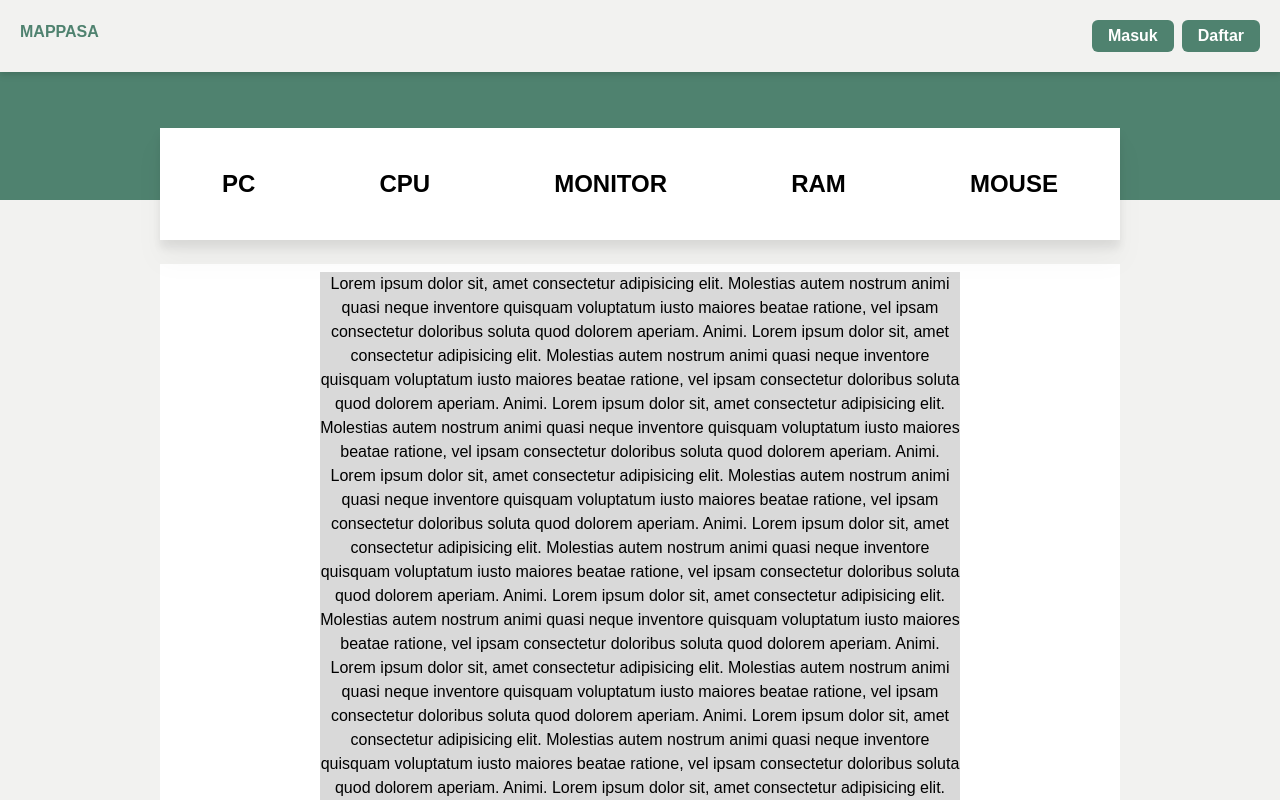
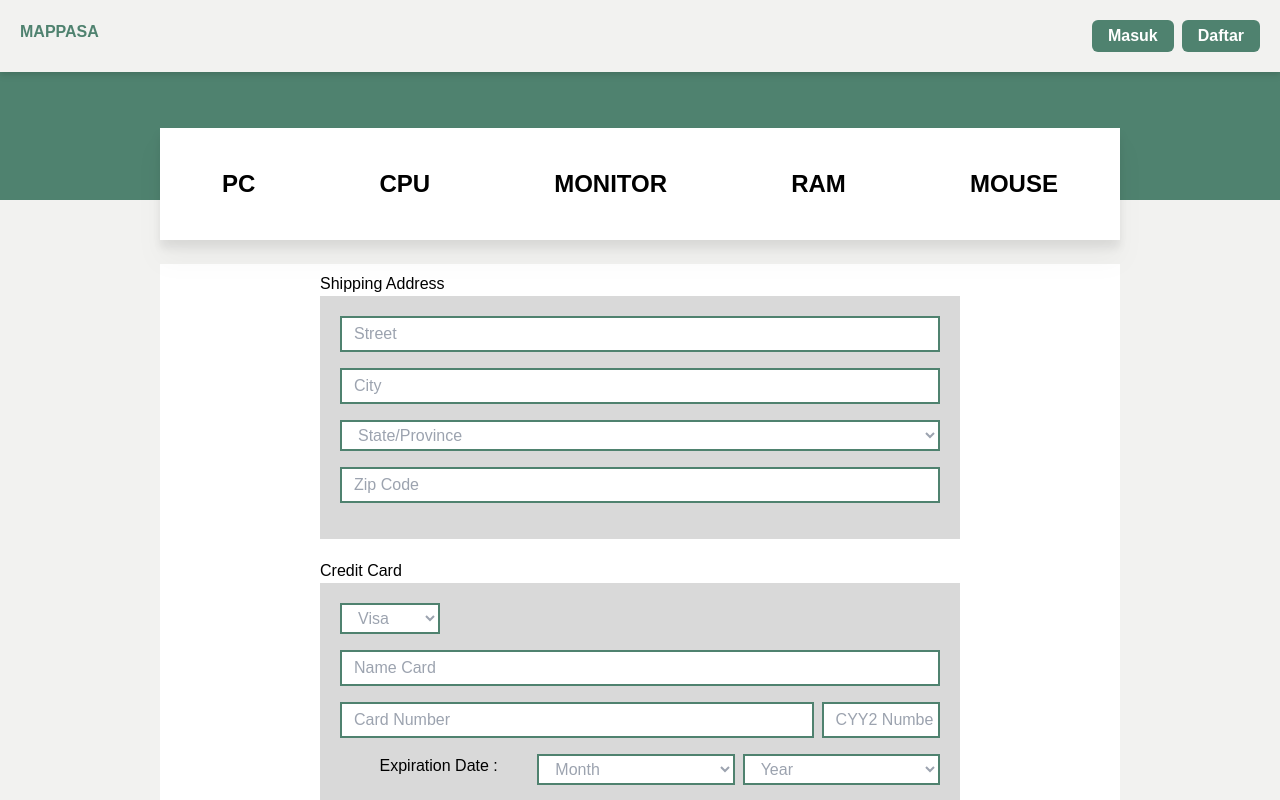
Before and after one commit to Verasoniya/Mappasa-ECommerce, a React (Create React App) app: page / in a window 1280 px wide. Shown: the top 800 px of the page. Built offline with nearby package versions, Linux system fonts and the light colour scheme.

Commit message:
order, fix category

```diff
--- a/src/App.js
+++ b/src/App.js
@@ -1,3 +1,5 @@
+// import Login from "./pages/Login";
+// import Register from "./pages/Register";
 import "./styles/App.css";
 import Layout from "./components/Layout";
 
--- a/src/components/Category.jsx
+++ b/src/components/Category.jsx
@@ -3,11 +3,11 @@ import React from "react";
 function Category() {
   return (
     <div className="bg-white w-3/4 flex items-center justify-around h-28 text-2xl font-semibold drop-shadow-xl absolute top-32">
-      <div>PC</div>
-      <div>CPU</div>
-      <div>MONITOR</div>
-      <div>RAM</div>
-      <div>MOUSE</div>
+      <div className="hover:text-[#4F826F]">PC</div>
+      <div className="hover:text-[#4F826F]">CPU</div>
+      <div className="hover:text-[#4F826F]">MONITOR</div>
+      <div className="hover:text-[#4F826F]">RAM</div>
+      <div className="hover:text-[#4F826F]">MOUSE</div>
     </div>
   );
 }
--- a/src/components/Header.jsx
+++ b/src/components/Header.jsx
@@ -2,7 +2,7 @@ import React from "react";
 
 function Header() {
   return (
-    <div className="sticky top-0 bg-[#F2F2F0] flex justify-between drop-shadow-md">
+    <div className="sticky z-10 top-0 bg-[#F2F2F0] flex justify-between drop-shadow-md">
       <div className="m-5 font-bold text-[#4F826F]">MAPPASA</div>
       <div className="m-5 flex">
         <div className="ml-2  bg-[#4F826F] px-4 py-1 rounded-md">
--- a/src/components/Shipping.jsx
+++ b/src/components/Shipping.jsx
@@ -1,41 +1,135 @@
 import React from "react";
+import { Input } from "../components/Input";
+import { Button } from "./Button";
 
 function Shipping() {
   return (
-    <div className="bg-[#D9D9D9] w-4/6 m-2">
-      Lorem ipsum dolor sit, amet consectetur adipisicing elit. Molestias autem
-      nostrum animi quasi neque inventore quisquam voluptatum iusto maiores
-      beatae ratione, vel ipsam consectetur doloribus soluta quod dolorem
-      aperiam. Animi. Lorem ipsum dolor sit, amet consectetur adipisicing elit.
-      Molestias autem nostrum animi quasi neque inventore quisquam voluptatum
-      iusto maiores beatae ratione, vel ipsam consectetur doloribus soluta quod
-      dolorem aperiam. Animi. Lorem ipsum dolor sit, amet consectetur
-      adipisicing elit. Molestias autem nostrum animi quasi neque inventore
-      quisquam voluptatum iusto maiores beatae ratione, vel ipsam consectetur
-      doloribus soluta quod dolorem aperiam. Animi. Lorem ipsum dolor sit, amet
-      consectetur adipisicing elit. Molestias autem nostrum animi quasi neque
-      inventore quisquam voluptatum iusto maiores beatae ratione, vel ipsam
-      consectetur doloribus soluta quod dolorem aperiam. Animi. Lorem ipsum
-      dolor sit, amet consectetur adipisicing elit. Molestias autem nostrum
-      animi quasi neque inventore quisquam voluptatum iusto maiores beatae
-      ratione, vel ipsam consectetur doloribus soluta quod dolorem aperiam.
-      Animi. Lorem ipsum dolor sit, amet consectetur adipisicing elit. Molestias
-      autem nostrum animi quasi neque inventore quisquam voluptatum iusto
-      maiores beatae ratione, vel ipsam consectetur doloribus soluta quod
-      dolorem aperiam. Animi. Lorem ipsum dolor sit, amet consectetur
-      adipisicing elit. Molestias autem nostrum animi quasi neque inventore
-      quisquam voluptatum iusto maiores beatae ratione, vel ipsam consectetur
-      doloribus soluta quod dolorem aperiam. Animi. Lorem ipsum dolor sit, amet
-      consectetur adipisicing elit. Molestias autem nostrum animi quasi neque
-      inventore quisquam voluptatum iusto maiores beatae ratione, vel ipsam
-      consectetur doloribus soluta quod dolorem aperiam. Animi. Lorem ipsum
-      dolor sit, amet consectetur adipisicing elit. Molestias autem nostrum
-      animi quasi neque inventore quisquam voluptatum iusto maiores beatae
-      ratione, vel ipsam consectetur doloribus soluta quod dolorem aperiam.
-      Animi. Lorem ipsum dolor sit, amet consectetur adipisicing elit. Molestias
-      autem nostrum animi quasi neque inventore quisquam voluptatum iusto
-      maiores beatae ratione, vel ipsam consectetur doloribus soluta quod
-      dolorem aperiam. Animi.
+    <div className="w-4/6 m-2">
+      <div className="flex">Shipping Address</div>
+      <div className="bg-[#D9D9D9] mb-5">
+        <div className="p-5">
+          <div className="mb-4 font-normal">
+            <Input
+              type="text"
+              placeholder="Street"
+              id="input-street" /*value={email} onChange={(e) => setEmail({ email: e.target.value })}*/
+            />
+          </div>
+          <div className="mb-4 font-normal">
+            <Input
+              type="text"
+              placeholder="City"
+              id="input-city" /*value={email} onChange={(e) => setEmail({ email: e.target.value })}*/
+            />
+          </div>
+          <div className="mb-4 font-normal">
+            <select className="w-full bg-white text-gray-400 border-2 border-[#4F826F] focus:border-[#4F826F] focus:ring-1 focus:ring-[#4F826F] p-1 pl-3">
+              <option selected>State/Province</option>
+              <option value="JT">Jawa Tengah</option>
+              <option value="JB">Jawa Barat</option>
+              <option value="JK">Jakarta</option>
+              <option value="JTM">Jawa Timur</option>
+            </select>
+          </div>
+          <div className="mb-4 font-normal">
+            <Input
+              type="text"
+              placeholder="Zip Code"
+              id="input-zip" /*value={email} onChange={(e) => setEmail({ email: e.target.value })}*/
+            />
+          </div>
+        </div>
+      </div>
+      <div className="flex">Credit Card</div>
+      <div className="bg-[#D9D9D9] mb-5">
+        <div className="p-5">
+          <div className="mb-4 font-normal flex">
+            <select className="w-1/6 bg-white text-gray-400 border-2 border-[#4F826F] focus:border-[#4F826F] focus:ring-1 focus:ring-[#4F826F] p-1 pl-3">
+              <option selected>Visa</option>
+              <option value="Mandiri">Mandiri</option>
+              <option value="BCA">BCA</option>
+              <option value="BNI">BNI</option>
+              <option value="OCBC">OCBC NISP</option>
+            </select>
+          </div>
+          <div className="mb-4 font-normal">
+            <Input
+              type="text"
+              placeholder="Name Card"
+              id="input-Card" /*value={email} onChange={(e) => setEmail({ email: e.target.value })}*/
+            />
+          </div>
+          <div className="mb-4 font-normal">
+            <div className="flex justify-between">
+              <div className="w-4/5 mr-2">
+                <Input
+                  type="text"
+                  placeholder="Card Number"
+                  id="input-cardNumber" /*value={email} onChange={(e) => setEmail({ email: e.target.value })}*/
+                />
+              </div>
+              <div className="w-1/5">
+                <Input
+                  type="text"
+                  placeholder="CYY2 Number"
+                  id="input-cyy" /*value={email} onChange={(e) => setEmail({ email: e.target.value })}*/
+                />
+              </div>
+            </div>
+          </div>
+          <div className="mb-4 font-normal">
+            <div className="flex flex-row">
+              <div className="basis-1/2 mr-0">
+                <p>Expiration Date :</p>
+              </div>
+              <div className="basis-1/2 mr-2">
+                <select className="w-full bg-white text-gray-400 border-2 border-[#4F826F] focus:border-[#4F826F] focus:ring-1 focus:ring-[#4F826F] p-1 pl-3">
+                  <option selected>Month</option>
+                  <option value="January">January</option>
+                  <option value="February">February</option>
+                  <option value="March">March</option>
+                  <option value="April">April</option>
+                  <option value="May">May</option>
+                  <option value="June">June</option>
+                  <option value="August">August</option>
+                  <option value="September">September</option>
+                  <option value="September">September</option>
+                  <option value="November">November</option>
+                  <option value="December">December</option>
+                </select>
+              </div>
+              <div className="basis-1/2">
+                <select className="w-full bg-white text-gray-400 border-2 border-[#4F826F] focus:border-[#4F826F] focus:ring-1 focus:ring-[#4F826F] p-1 pl-3">
+                  <option selected>Year</option>
+                  <option value="Mandiri">2020</option>
+                  <option value="BCA">2022</option>
+                  <option value="BNI">2024</option>
+                  <option value="OCBC">2025</option>
+                </select>
+              </div>
+            </div>
+          </div>
+        </div>
+      </div>
+      <div className="flex">Review Order</div>
+      <div className="bg-[#D9D9D9] mb-4">
+        <div className="p-5 flex flex-col items-start">
+          <div>
+            <p>Total Quantity : 4</p>
+          </div>
+          <div>
+            <p>Shipping Fee : FREE</p>
+          </div>
+          <div>
+            <p>Total Price: $300</p>
+          </div>
+        </div>
+      </div>
+      <div className="w-1/6 mb-2 ml-auto">
+        <Button
+          label="PURCHASE" /*onClick={() => handleSubmit()} disabled={email.length === 0 || password.length === 0}*/
+        />
+      </div>
     </div>
   );
 }
```
Also changed, not shown: src/pages/Register.jsx (+93 -1 lines).
